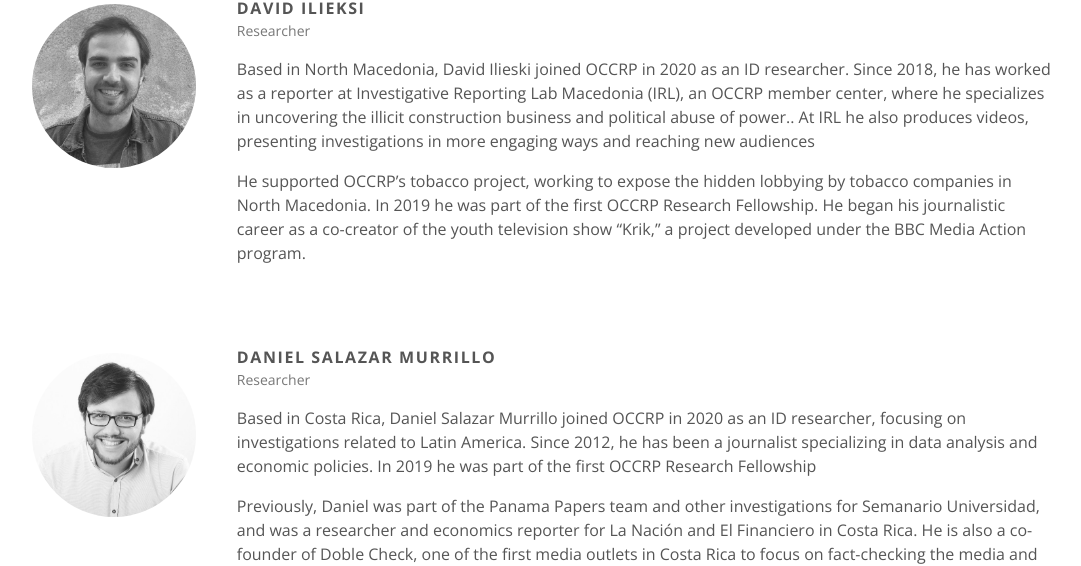
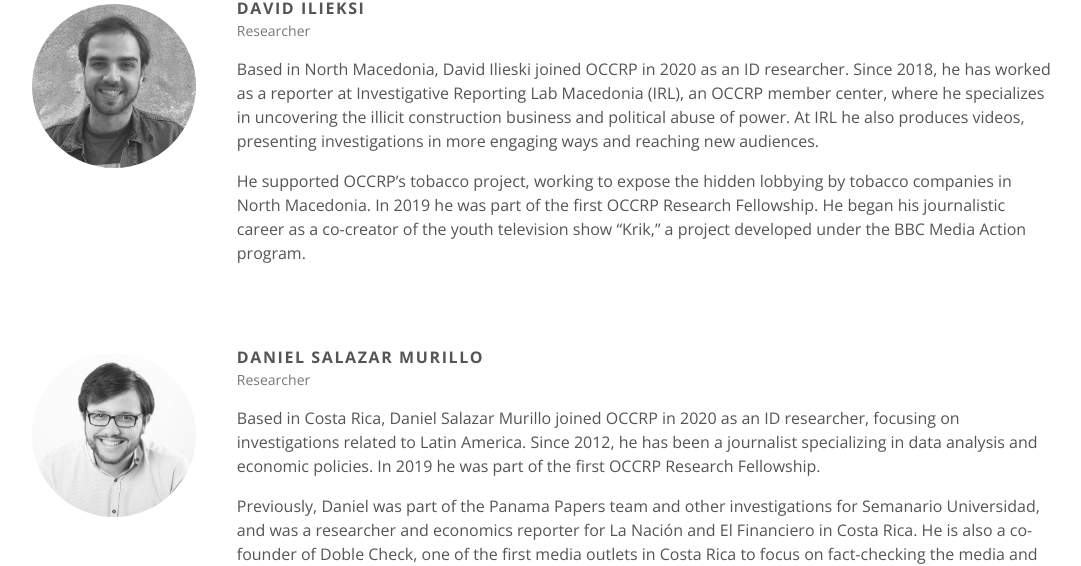
Before and after one commit to occrp/investigativedashboard.org, a Jekyll site: the page built from about.md, in a window 1280 px wide and 900 px high, scrolled down 2691 px. Shown: the part 202-768 px from the top of the window, without its empty margins (96-1177 px from the left). Built offline with Jekyll 4.4.1, drawn with Linux system fonts in a browser that asks for light colours; comment, search, counter and statistics services are not loaded.

Commit message:
Fixed the typos.

```diff
--- a/about.md
+++ b/about.md
@@ -213,9 +213,9 @@ Researcher
 Based in North Macedonia, David Ilieski joined OCCRP in 2020 as an ID
 researcher. Since 2018, he has worked as a reporter at Investigative Reporting
 Lab Macedonia (IRL), an OCCRP member center, where he specializes in uncovering
-the illicit construction business and political abuse of power.. At IRL he also
+the illicit construction business and political abuse of power. At IRL he also
 produces videos, presenting investigations in more engaging ways and reaching
-new audiences
+new audiences.
 
 He supported OCCRP’s tobacco project, working to expose the hidden lobbying by
 tobacco companies in North Macedonia. In 2019 he was part of the first OCCRP
@@ -227,19 +227,19 @@ program.
 
 <div class="flex mt5">
   <div class="w-20">
-    <img class="br-100 w-80 mt2" src="/static/images/team/daniel-salazar-murrillo-500.jpg" alt="Daniel Salazar Murrillo" />
+    <img class="br-100 w-80 mt2" src="/static/images/team/daniel-salazar-murrillo-500.jpg" alt="Daniel Salazar Murillo" />
   </div>
   <div class="w-80" markdown="1">
-#### Daniel Salazar Murrillo
+#### Daniel Salazar Murillo
 {: .ttu .ma0 .tracked}
 
 Researcher
 {: .normal .ma0 .gray .f6}
 
-Based in Costa Rica, Daniel Salazar Murrillo joined OCCRP in 2020 as an ID
+Based in Costa Rica, Daniel Salazar Murillo joined OCCRP in 2020 as an ID
 researcher, focusing on investigations related to Latin America. Since 2012, he
 has been a journalist specializing in data analysis and economic policies. In
-2019 he was part of the first OCCRP Research Fellowship
+2019 he was part of the first OCCRP Research Fellowship.
 
 Previously, Daniel was part of the Panama Papers team and other investigations
 for Semanario Universidad, and was a researcher and economics reporter for La
```
